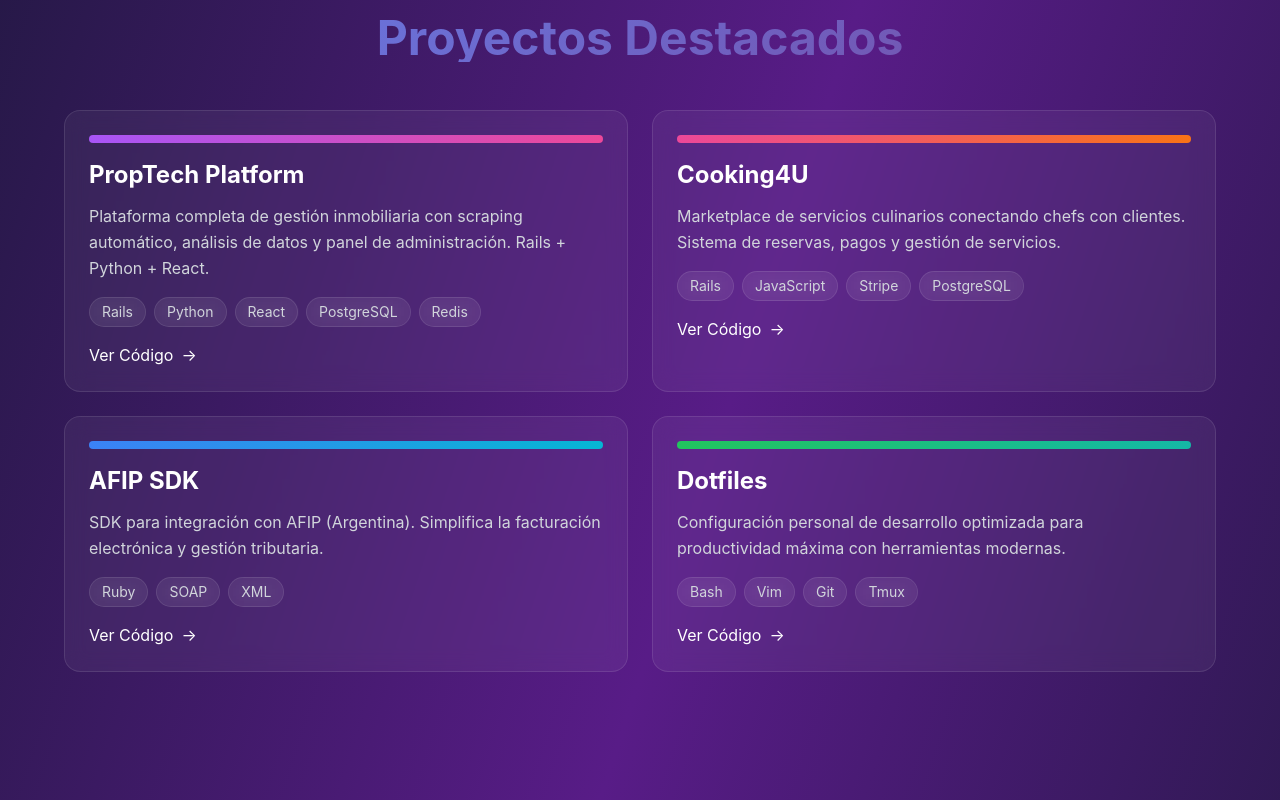
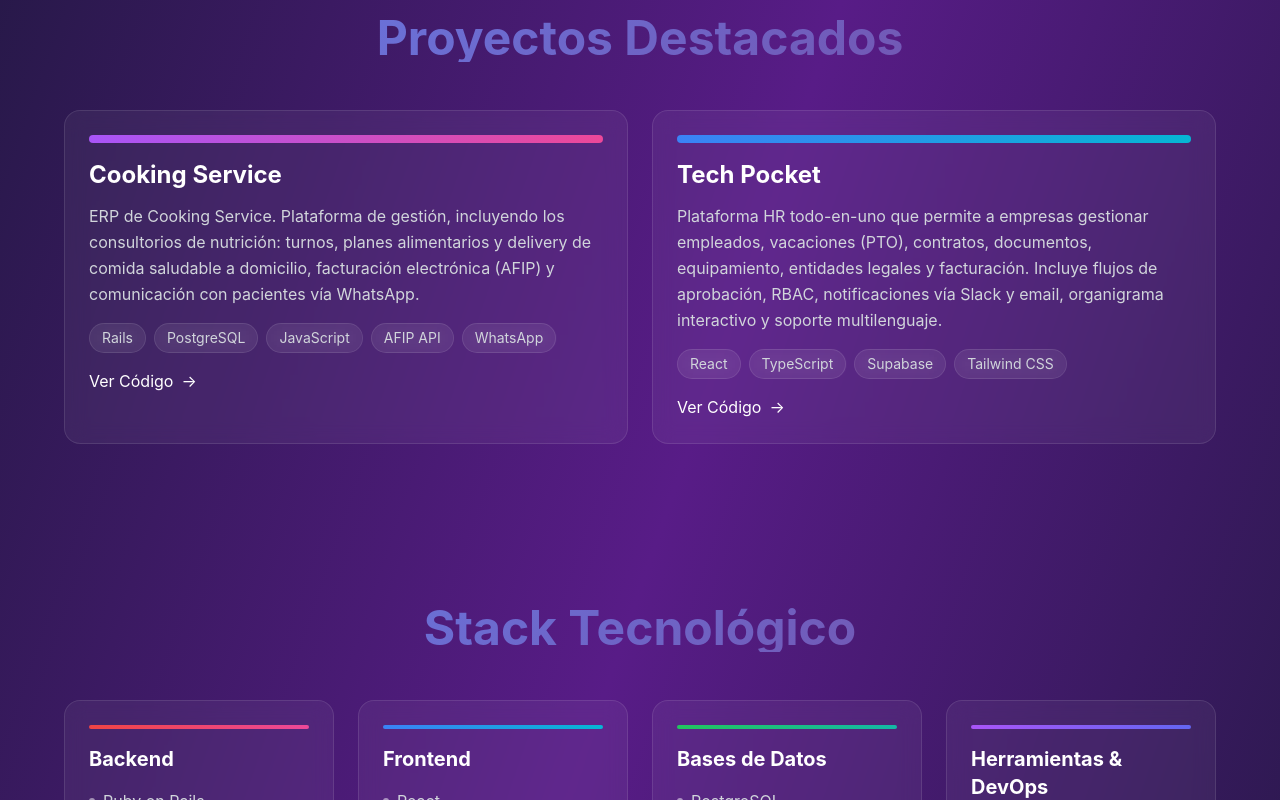
Before and after one commit to sbuffose/portfolio-website, a Next.js app: page / in a window 1280 px wide. Shown: the part 1280-2080 px from the top of the page. Built offline with nearby package versions, Linux system fonts and the light colour scheme.

Commit message:
Update portfolio with real projects
- Replace placeholder projects with Cooking Service and Tech Pocket
- Update project descriptions with real data
- Update experience section to match real companies
- Simplify hero and about descriptions
- Update both Spanish and English translations

```diff
--- a/components/Projects.tsx
+++ b/components/Projects.tsx
@@ -38,24 +38,14 @@ export default function Projects({ t }: ProjectsProps) {
 
   const projects = [
     {
-      ...t.proptech,
+      ...t.cookingService,
       gradient: 'from-purple-500 to-pink-500',
-      link: 'https://github.com/sbuffose/proptech-rails',
+      link: 'https://www.cookingservice.com.ar/',
     },
     {
-      ...t.cooking4u,
-      gradient: 'from-pink-500 to-orange-500',
-      link: 'https://github.com/sbuffose/cooking4u',
-    },
-    {
-      ...t.afipsdk,
+      ...t.techPocket,
       gradient: 'from-blue-500 to-cyan-500',
-      link: 'https://github.com/sbuffose/afipsdk',
-    },
-    {
-      ...t.dotfiles,
-      gradient: 'from-green-500 to-teal-500',
-      link: 'https://github.com/sbuffose/dotfiles',
+      link: 'https://tech-pocket.com/',
     },
   ]
 
--- a/lib/translations.ts
+++ b/lib/translations.ts
@@ -4,37 +4,27 @@ export const translations = {
       greeting: "Hola, soy",
       name: "Sebastian Buffo Sempe",
       title: "Desarrollador Full Stack & Emprendedor",
-      description: "Creando soluciones tecnológicas innovadoras que transforman ideas en realidad. Especializado en Rails, React, Python y tecnologías modernas.",
+      description: "Construyendo soluciones tecnológicas que transforman ideas en realidad. Especializado en Rails, React y plataformas web escalables.",
       cta: "Ver Proyectos",
       contact: "Contactar"
     },
     about: {
       title: "Sobre Mí",
-      description: "Desarrollador apasionado con experiencia en la construcción de aplicaciones web escalables y soluciones proptech. Me especializo en crear productos que resuelven problemas reales con código limpio y arquitectura sólida."
+      description: "Desarrollador apasionado con experiencia en la construcción de aplicaciones web escalables. Me especializo en crear productos que resuelven problemas reales con código limpio y arquitectura sólida."
     },
     projects: {
       title: "Proyectos Destacados",
       viewProject: "Ver Proyecto",
       viewCode: "Ver Código",
-      proptech: {
-        title: "PropTech Platform",
-        description: "Plataforma completa de gestión inmobiliaria con scraping automático, análisis de datos y panel de administración. Rails + Python + React.",
-        tech: ["Rails", "Python", "React", "PostgreSQL", "Redis"]
+      cookingService: {
+        title: "Cooking Service",
+        description: "ERP de Cooking Service. Plataforma de gestión, incluyendo los consultorios de nutrición: turnos, planes alimentarios y delivery de comida saludable a domicilio, facturación electrónica (AFIP) y comunicación con pacientes vía WhatsApp.",
+        tech: ["Rails", "PostgreSQL", "JavaScript", "AFIP API", "WhatsApp"]
       },
-      cooking4u: {
-        title: "Cooking4U",
-        description: "Marketplace de servicios culinarios conectando chefs con clientes. Sistema de reservas, pagos y gestión de servicios.",
-        tech: ["Rails", "JavaScript", "Stripe", "PostgreSQL"]
-      },
-      afipsdk: {
-        title: "AFIP SDK",
-        description: "SDK para integración con AFIP (Argentina). Simplifica la facturación electrónica y gestión tributaria.",
-        tech: ["Ruby", "SOAP", "XML"]
-      },
-      dotfiles: {
-        title: "Dotfiles",
-        description: "Configuración personal de desarrollo optimizada para productividad máxima con herramientas modernas.",
-        tech: ["Bash", "Vim", "Git", "Tmux"]
+      techPocket: {
+        title: "Tech Pocket",
+        description: "Plataforma HR todo-en-uno que permite a empresas gestionar empleados, vacaciones (PTO), contratos, documentos, equipamiento, entidades legales y facturación. Incluye flujos de aprobación, RBAC, notificaciones vía Slack y email, organigrama interactivo y soporte multilenguaje.",
+        tech: ["React", "TypeScript", "Supabase", "Tailwind CSS"]
       }
     },
     skills: {
@@ -50,15 +40,15 @@ export const translations = {
       items: [
         {
           role: "Fundador & Desarrollador Full Stack",
-          company: "PropTech Platform",
+          company: "Tech Pocket",
           period: "2024 - Presente",
-          description: "Desarrollo de plataforma proptech completa con scraping, análisis de datos y gestión inmobiliaria."
+          description: "Plataforma HR todo-en-uno con gestión de empleados, PTO, contratos, equipamiento y facturación. Arquitectura completa con React, TypeScript y Supabase."
         },
         {
-          role: "Fundador & CTO",
-          company: "Cooking4U",
-          period: "2023 - 2024",
-          description: "Marketplace de servicios culinarios. Lideré el desarrollo técnico y arquitectura de la plataforma."
+          role: "Fundador & Desarrollador Full Stack",
+          company: "Cooking Service",
+          period: "2022 - Presente",
+          description: "ERP de gestión para consultorios de nutrición y delivery de comida saludable. Sistema completo con Rails, integración AFIP y comunicación vía WhatsApp."
         },
         {
           role: "Desarrollador Full Stack",
@@ -93,37 +83,27 @@ export const translations = {
       greeting: "Hi, I'm",
       name: "Sebastian Buffo Sempe",
       title: "Full Stack Developer & Entrepreneur",
-      description: "Building innovative tech solutions that transform ideas into reality. Specialized in Rails, React, Python, and modern technologies.",
+      description: "Building tech solutions that transform ideas into reality. Specialized in Rails, React, and scalable web platforms.",
       cta: "View Projects",
       contact: "Get in Touch"
     },
     about: {
       title: "About Me",
-      description: "Passionate developer with experience building scalable web applications and proptech solutions. I specialize in creating products that solve real problems with clean code and solid architecture."
+      description: "Passionate developer with experience building scalable web applications. I specialize in creating products that solve real problems with clean code and solid architecture."
     },
     projects: {
       title: "Featured Projects",
       viewProject: "View Project",
       viewCode: "View Code",
-      proptech: {
-        title: "PropTech Platform",
-        description: "Complete real estate management platform with automated scraping, data analysis, and admin panel. Rails + Python + React.",
-        tech: ["Rails", "Python", "React", "PostgreSQL", "Redis"]
+      cookingService: {
+        title: "Cooking Service",
+        description: "Cooking Service ERP. Management platform including nutrition clinics: appointments, meal plans, and healthy meal delivery to homes, electronic invoicing (AFIP), and patient communication via WhatsApp.",
+        tech: ["Rails", "PostgreSQL", "JavaScript", "AFIP API", "WhatsApp"]
       },
-      cooking4u: {
-        title: "Cooking4U",
-        description: "Culinary services marketplace connecting chefs with clients. Booking system, payments, and service management.",
-        tech: ["Rails", "JavaScript", "Stripe", "PostgreSQL"]
-      },
-      afipsdk: {
-        title: "AFIP SDK",
-        description: "SDK for AFIP (Argentina) integration. Simplifies electronic invoicing and tax management.",
-        tech: ["Ruby", "SOAP", "XML"]
-      },
-      dotfiles: {
-        title: "Dotfiles",
-        description: "Personal development configuration optimized for maximum productivity with modern tools.",
-        tech: ["Bash", "Vim", "Git", "Tmux"]
+      techPocket: {
+        title: "Tech Pocket",
+        description: "All-in-one HR platform that allows companies to manage employees, PTO, contracts, documents, equipment, legal entities, and billing. Includes approval workflows, RBAC, Slack and email notifications, interactive org chart, and multi-language support.",
+        tech: ["React", "TypeScript", "Supabase", "Tailwind CSS"]
       }
     },
     skills: {
@@ -139,15 +119,15 @@ export const translations = {
       items: [
         {
           role: "Founder & Full Stack Developer",
-          company: "PropTech Platform",
+          company: "Tech Pocket",
           period: "2024 - Present",
-          description: "Development of complete proptech platform with scraping, data analysis, and real estate management."
+          description: "All-in-one HR platform with employee management, PTO, contracts, equipment, and billing. Full architecture with React, TypeScript, and Supabase."
         },
         {
-          role: "Founder & CTO",
-          company: "Cooking4U",
-          period: "2023 - 2024",
-          description: "Culinary services marketplace. Led technical development and platform architecture."
+          role: "Founder & Full Stack Developer",
+          company: "Cooking Service",
+          period: "2022 - Present",
+          description: "Management ERP for nutrition clinics and healthy meal delivery. Complete system with Rails, AFIP integration, and WhatsApp communication."
         },
         {
           role: "Full Stack Developer",
```
